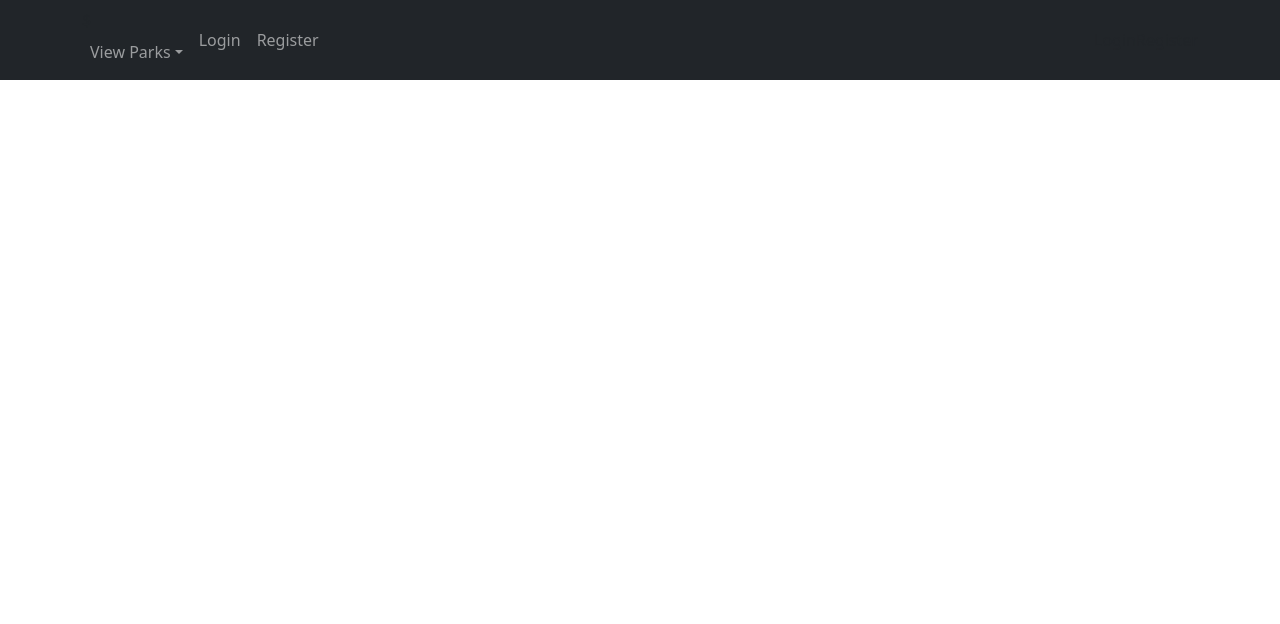
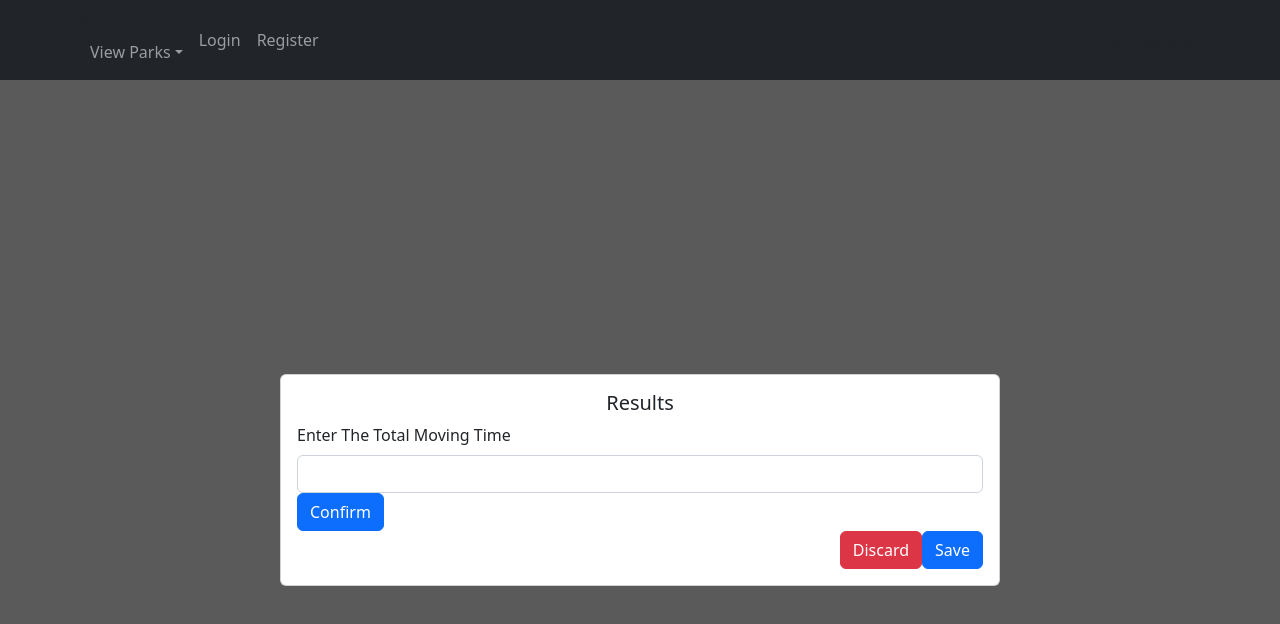
Before and after one commit to Derek-Martineau/AssessMTB, a React (Create React App) app in the folder frontend/: page /results/1 in a window 1280 px wide. Shown: the top 624 px of the page. Built offline with nearby package versions, Linux system fonts and the light colour scheme.

Commit message:
Frontend(chore) modified assmentLibrary fields, Modified selectFeature to pass segmentId through the URL

```diff
--- a/frontend/src/App.js
+++ b/frontend/src/App.js
@@ -49,7 +49,7 @@ const App = () => {
           <Route path="/newAssessment" element={<CallParks />}/>
           <Route path="/selectSegment/:trailparkId" element={<CallSegments />}/>
           <Route path="/selectSegment/:segmentId/:userId/selectFeature" element={<CallFeature />}/>
-          <Route path="/results" element={<PostResults />}/>
+          <Route path="/results/:assessmentId" element={<PostResults />}/>
           <Route path="/assessmentHome" element={<ViewOrCreateAssessment />}/>
           <Route path="/assessmentLibrary/:username" element={<ViewLibrary />}/>
         </Routes>
--- a/frontend/src/components/pages/assessResultPage.js
+++ b/frontend/src/components/pages/assessResultPage.js
@@ -1,37 +1,58 @@
-import React, { Component } from "react";
+import React, { useState } from "react";
 import { Card, Button, Modal, Form } from "react-bootstrap";
-import { Navigate } from "react-router-dom";
+import { Navigate, useParams } from "react-router-dom";
 
-class PostResults extends Component {
-  constructor() {
-    super();
-    this.state = {
-      data: [],
-      selectedLine: null,
-      movingTime: "", // Add a state for moving time
-      confirmedMovingTime: "", // Add a state to store confirmed moving time
-      activeButtonIndex: -1,
-      redirectToFeat2: false,
-      redirectToWillowdale: false,
-      showModal: false,
-    };
-  }
+function PostResults() {
+  const [data] = useState([]);
+  const [selectedLine, setSelectedLine] = useState(null);
+  const [movingTime, setMovingTime] = useState("");
+  const [confirmedMovingTime, setConfirmedMovingTime] = useState("");
+  const [score, setScore] = useState(null);
+  const [activeButtonIndex] = useState(-1);
+  const [redirectToFeat2, setRedirectToFeat2] = useState(false);
+  const [redirectToWillowdale, setRedirectToWillowdale] = useState(false);
+  const [showModal, setShowModal] = useState(false);
 
-  handleMovingTimeChange = (e) => {
-    this.setState({ movingTime: e.target.value });
+const { assessmentId } = useParams();
+const [assessment, setAssessmentId] = useState(assessmentId);
+
+const handleMovingTimeChange = (e) => {
+    setMovingTime(e.target.value);
   };
 
-  handleConfirmClick = () => {
-    this.setState({ confirmedMovingTime: this.state.movingTime });
-    console.log("Confirmed Moving Time:", this.state.movingTime); // Log confirmed moving time
+  const handleConfirmClick = () => {
+    setConfirmedMovingTime(movingTime);
+    console.log("Confirmed Moving Time:", movingTime);
+    calculateScore();
   };
 
-  handleNextClick = async () => {
-    const { selectedLine, confirmedMovingTime } = this.state;
+  const calculateScore = () => {
+    if (confirmedMovingTime && selectedLine) {
+      // Perform score calculation based on your criteria
+      const movingTimeInSeconds = convertMovingTimeToSeconds(confirmedMovingTime);
+      let selectedLineScore = selectedLine.reduce((acc, val) => acc + val, 0);
+      const maxMovingTime = 300; // You can adjust this value
+      const maxSelectedLineScore = 30; // You can adjust this value
+
+      // Calculate scores based on your criteria
+      const movingTimeScore = (1 - movingTimeInSeconds / maxMovingTime) * 50;
+      selectedLineScore = (selectedLineScore / maxSelectedLineScore) * 50;
+
+      // Calculate the final score and update the state
+      const finalScore = movingTimeScore + selectedLineScore;
+      setScore(finalScore.toFixed(2)); // Convert to a string with 2 decimal places
+    }
+  };
+
+    const convertMovingTimeToSeconds = (time) => {
+      const [minutes, seconds] = time.split(":");
+      return parseInt(minutes, 10) * 60 + parseInt(seconds, 10);
+    };
+
+  const handleNextClick = async () => {
     if (selectedLine) {
       if (confirmedMovingTime) {
         try {
-          // Post the results to the server
           const response = await fetch("http://localhost:8081/results", {
             method: "POST",
             headers: {
@@ -42,7 +63,7 @@ class PostResults extends Component {
 
           if (response.ok) {
             console.log("Results posted successfully!");
-            this.setState({ redirectToFeat2: true });
+            setRedirectToFeat2(true);
           } else {
             console.error("Error posting results:", response.status);
           }
@@ -57,20 +78,18 @@ class PostResults extends Component {
     }
   };
 
-  handleDiscardClick = () => {
-    this.setState({ showModal: true });
+  const handleDiscardClick = () => {
+    setShowModal(true);
   };
 
-  handleModalConfirm = () => {
-    this.setState({ redirectToWillowdale: true, showModal: false });
+  const handleModalConfirm = () => {
+    setRedirectToWillowdale(true);
+    setShowModal(false);
   };
 
-  handleModalCancel = () => {
-    this.setState({ showModal: false });
+  const handleModalCancel = () => {
+    setShowModal(false);
   };
-
-  render() {
-    const { redirectToFeat2, redirectToWillowdale, showModal, movingTime, confirmedMovingTime } = this.state;
 
   if (redirectToFeat2) {
     return <Navigate to="/feat2" />;
@@ -81,13 +100,13 @@ class PostResults extends Component {
   }
 
   return (
-      <div style={{ background: '#5A5A5A', minHeight: "100vh", display: "flex", justifyContent: "center", alignItems: "center" }}>
+    <div style={{ background: "#5A5A5A", minHeight: "100vh", display: "flex", justifyContent: "center", alignItems: "center" }}>
       <Card style={{ width: "45rem" }}>
         <Card.Body>
           <div style={{ display: "flex", justifyContent: "center" }}>
             <Card.Title>Results</Card.Title>
           </div>
-            {confirmedMovingTime ? ( // Conditionally render form or confirmation
+          {confirmedMovingTime ? (
             <div>
               <strong>Moving Time:</strong> {confirmedMovingTime}
             </div>
@@ -95,43 +114,41 @@ class PostResults extends Component {
             <Form>
               <Form.Group controlId="movingTime">
                 <Form.Label>Enter The Total Moving Time</Form.Label>
-                  <Form.Control
-                    type="text"
-                    value={movingTime}
-                    onChange={this.handleMovingTimeChange}
-                  />
+                <Form.Control type="text" value={movingTime} onChange={handleMovingTimeChange} />
               </Form.Group>
             </Form>
           )}
           {!confirmedMovingTime && (
-              <Button variant="primary" onClick={this.handleConfirmClick}>
+            <Button variant="primary" onClick={handleConfirmClick}>
               Confirm
             </Button>
           )}
-            {confirmedMovingTime ? null : ( // Hide buttons when confirmed
+          {confirmedMovingTime ? null : (
             <div style={{ display: "flex", justifyContent: "flex-end" }}>
-                <Button variant="danger" onClick={this.handleDiscardClick}>Discard</Button>
-                <Button onClick={this.handleNextClick}>Save</Button>
+              <Button variant="danger" onClick={handleDiscardClick}>
+                Discard
+              </Button>
+              <Button onClick={handleNextClick}>Save</Button>
             </div>
           )}
         </Card.Body>
       </Card>
-        {/* Alert Modal */}
-        <Modal show={showModal} onHide={this.handleModalCancel}>
+      <Modal show={showModal} onHide={handleModalCancel}>
         <Modal.Header closeButton>
           <Modal.Title>Discard Assessment</Modal.Title>
         </Modal.Header>
-          <Modal.Body>
-            Are you sure you want to discard the assessment?
-          </Modal.Body>
+        <Modal.Body>Are you sure you want to discard the assessment?</Modal.Body>
         <Modal.Footer>
-            <Button variant="secondary" onClick={this.handleModalCancel}>Cancel</Button>
-            <Button variant="danger" onClick={this.handleModalConfirm}>Discard</Button>
+          <Button variant="secondary" onClick={handleModalCancel}>
+            Cancel
+          </Button>
+          <Button variant="danger" onClick={handleModalConfirm}>
+            Discard
+          </Button>
         </Modal.Footer>
       </Modal>
     </div>
   );
 }
-}
 
 export default PostResults;
--- a/frontend/src/components/pages/assessmentLibrary.js
+++ b/frontend/src/components/pages/assessmentLibrary.js
@@ -4,6 +4,7 @@ import { useParams } from 'react-router-dom';
 const ViewLibrary = () => {
   const [assessments, setAssessments] = useState([]);
   const { username } = useParams(); // Get the username from the URL
+  const [segment, setSegment] = useState([]);
 
   useEffect(() => {
     // Use the 'username' variable to customize the API route
@@ -32,10 +33,11 @@ const ViewLibrary = () => {
           assessments.map((assessment) => (
             <div key={assessment._id} style={assessmentCardStyle}>
               <h2>Assessment Date: {new Date(assessment.Date).toDateString()}</h2>
-              <p>User: {assessment.User}</p>
-              <p>Segment: {assessment.Segment}</p>
+              <p>User: {username}</p>
+              <p>Segment: {assessment.Segment.segmentName}</p>
+              <p>Difficulty: {}</p>
+              <p>Line Choices: {assessment.featureLines.map((line) => line.lineChoice).join(', ')}</p>
               <p>Score: {assessment.Score}</p>
-              <p>Line Choices: {assessment.featureLines.map((line) => line.lineChoice).join(', ')}</p>
             </div>
           ))
         ) : (
--- a/frontend/src/components/pages/selectFeature.js
+++ b/frontend/src/components/pages/selectFeature.js
@@ -1,11 +1,10 @@
 import React, { useState, useEffect } from "react";
 import { Card, Button, Modal } from "react-bootstrap";
-import { Navigate, useParams } from "react-router-dom";
+import { Navigate, useParams, useNavigate } from "react-router-dom";
 
 function CallFeature() {
   const [selectedLines, setSelectedLines] = useState(Array(6).fill(null));
   const [redirectToNewAssessment, setRedirectToNewAssessment] = useState(false);
-  const [redirectToResults, setRedirectToResults] = useState(false);
   const [showModal, setShowModal] = useState(false);
   const [showInstructionsModal, setShowInstructionsModal] = useState(false);
   const [photoFilePaths] = useState([
@@ -19,15 +18,39 @@ function CallFeature() {
   const [currentPhotoIndex, setCurrentPhotoIndex] = useState(0);
 
   const { segmentId, userId } = useParams();
+  const navigate = useNavigate();
 
   const [user, setUser] = useState(userId);
   const [segment, setSegment] = useState(segmentId);
+  const [assessmentId, setAssessmentId] = useState(null);
+  const [redirectToResults, setRedirectToResults] = useState(false);
 
   useEffect(() => {
     console.log("User:", user);
     console.log("Segment:", segment);
-    // You may want to use these values in your fetchPhotosForSegment and saveSelectedLinesToDatabase functions.
+
+    // Parse the query parameter "assessmentId" from the URL
+    const urlParams = new URLSearchParams(window.location.search);
+    const assessmentIdParam = urlParams.get("assessmentId");
+
+    // Set assessmentId based on the query parameter
+    setAssessmentId(assessmentIdParam);
+
+    if (segmentId && userId && assessmentIdParam) {
+      // Wait for assessmentId to be set, and then navigate to the results page
+      setTimeout(() => {
+        setRedirectToResults(true);
+      }, 0);
+    }
   }, [user, segment]);
+
+  if (redirectToResults) {
+    // Ensure that the newly created assessmentId is in the URL
+    if (assessmentId) {
+      return <Navigate to={`/results/${assessmentId}`} />;
+    }
+  }
+
 
   const calculateAssessmentScore = (selectedLines) => {
     // Replace this with your actual scoring logic
@@ -45,23 +68,25 @@ function CallFeature() {
     })
       .then((response) => {
         if (response.ok) {
-          // Request was successful
           return response.json();
         } else {
-          // Request failed, handle the error
           throw new Error(`Failed to send data to the server. Status: ${response.status}`);
         }
       })
       .then((data) => {
         console.log("Response Data:", data);
-        // Handle successful response data here
-        // After sending data to the server, navigate to "/results"
-        setRedirectToResults(true);
+
+        // Set the assessmentId received from the server
+        setAssessmentId(data._id);
+
+        // After setting the assessmentId, navigate to the next page with assessmentId
+        navigate(`/results/${data._id}`);
       })
       .catch((error) => {
         console.error("Error while sending data to the server:", error);
       });
   };
+
 
   // Create a mapping object for line values
   const lineValues = {
@@ -134,8 +159,8 @@ function CallFeature() {
     alignItems: "center"
   };
 
-    if (redirectToResults) {
-      return <Navigate to="/results" />;
+  if (redirectToResults) {
+    return <Navigate to={`/results/${assessmentId}`} />;
     }
 
   return (
```
Lines whose indentation alone changed are shown as unchanged.
